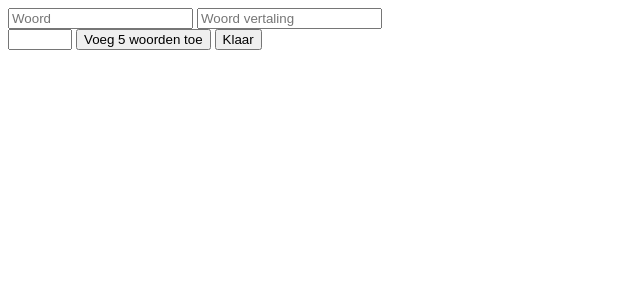
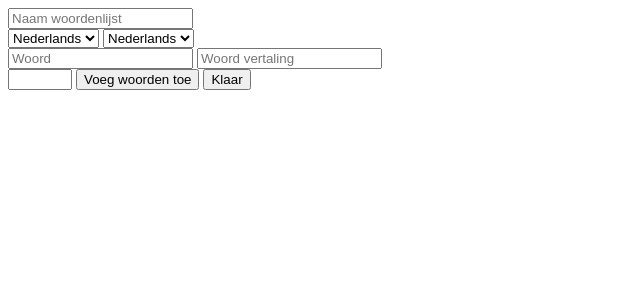
Before and after one commit to IemandDieAbeHeet/PO-Informatica, a PHP site: page / in a window 1280 px wide. Shown: the top 300 px of the page, without its empty margins (0-640 px from the left). Run offline with PHP 8.4, Linux system fonts and the light colour scheme.

Commit message:
Ajax woordenlijst versturen

```diff
--- a/index.php
+++ b/index.php
@@ -5,16 +5,28 @@ include 'header.php';
     <body>
         <main>
         <div class="wrapper">
-            <form id="woorden">
+            <form id="woordenForm">
+                <input name="lijstNaam" id="lijstNaam" placeholder="Naam woordenlijst" type="text" value="">
+                <div>
+                    <select name="taal1" id="taal1">
+                        <option value="Nederlands">Nederlands</option>
+                        <option value="Engels">Engels</option>
+                    </select>
+                    <select name="taal2" id="taal1">
+                        <option value="Nederlands">Nederlands</option>
+                        <option value="Engels">Engels</option>
+                    </select>
+                </div>
                 <div id="woordentotaal">
                     <div id="woordendiv">
-                        <input class="woord" id="woord1" placeholder="Woord" type="text" value="">
-                        <input class="woord" id="woord2" placeholder="Woord vertaling" type="text" value="">
+                        <input class="woord" id="woord1" name="woord1" placeholder="Woord" type="text" value="">
+                        <input class="woord" id="woord2" name="woord2" placeholder="Woord vertaling" type="text" value="">
                     </div>
                 </div>
                 <input type="number" id="hoeveelheid" name="hoeveelheid" min="1" max="100">
-                <input type="button" value="Voeg 5 woorden toe" onclick="woordenToevoegen()">
+                <input type="button" value="Voeg woorden toe" onclick="woordenToevoegen()">
                 <input type="submit" value="Klaar">
+                <p id="error"></p>
             </form>
         </div>
         </main>
--- a/js/main.js
+++ b/js/main.js
@@ -1,7 +1,7 @@
 let allInputs = Array();
 let currentInput;
 
-$(document).on("keydown", "input", function (e) {
+$(document).on("keydown", ".woord", function (e) {
     if(e.key != "Tab") return;
     allInputs = Array.from(document.getElementsByClassName("woord"));
     currentInput = allInputs[allInputs.indexOf(document.activeElement) + 1];
@@ -29,3 +29,44 @@ function woordenToevoegen(hoeveelheid) {
         input1.focus();
     }
 }
+
+$('#woordenForm').on('submit', function (e) {
+    e.preventDefault();
+
+    let woordenLijst = {
+        title: $("#lijstNaam").val(),
+        woordenArray: {
+            0: [],
+            1: []
+        }
+    }
+
+    $('#woordenForm #woord1').each(function(index){
+        let woord = {};
+        woord[index] = $(this).val();
+        woordenLijst.woordenArray[0].push($(this).val());
+    });
+
+    $('#woordenForm #woord2').each(function(index){
+        let woord = {};
+        woord[index] = $(this).val();
+        woordenLijst.woordenArray[1].push($(this).val());
+    });
+
+    console.log(woordenLijst);
+
+    $.ajax({
+      type: 'post',
+      url: 'includes/woordenSubmit.inc.php',
+      data: woordenLijst,
+      success: function (data) {
+        if(!data.success) {
+            alert(data.error);
+            $("#error").val(data.error);
+        }
+      },
+      error: function(xhr) {
+          alert(xhr.status);
+      }
+    });
+});
```
Also changed, not shown: includes/woordenSubmit.inc.php (added, +12 -0 lines).
